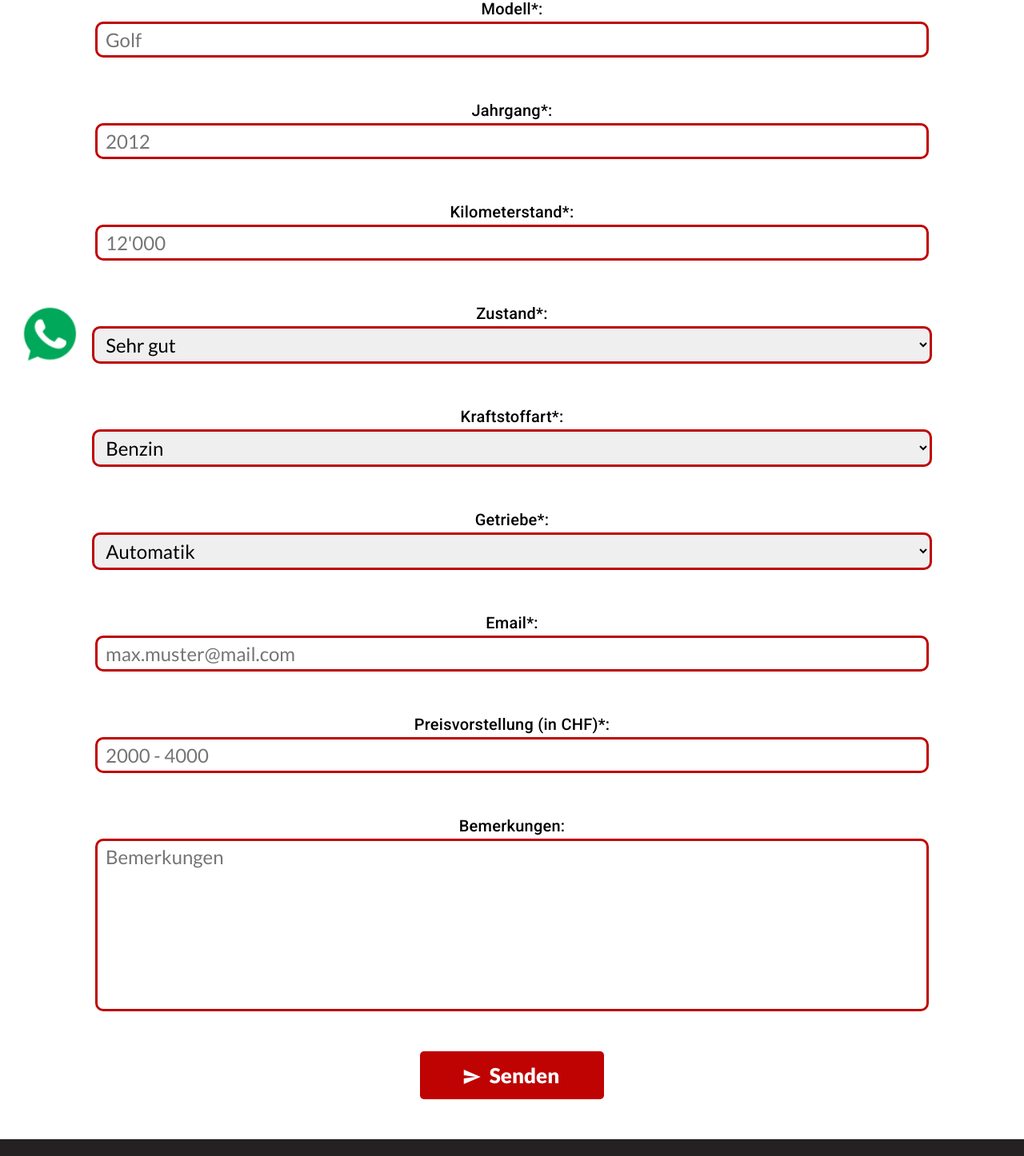
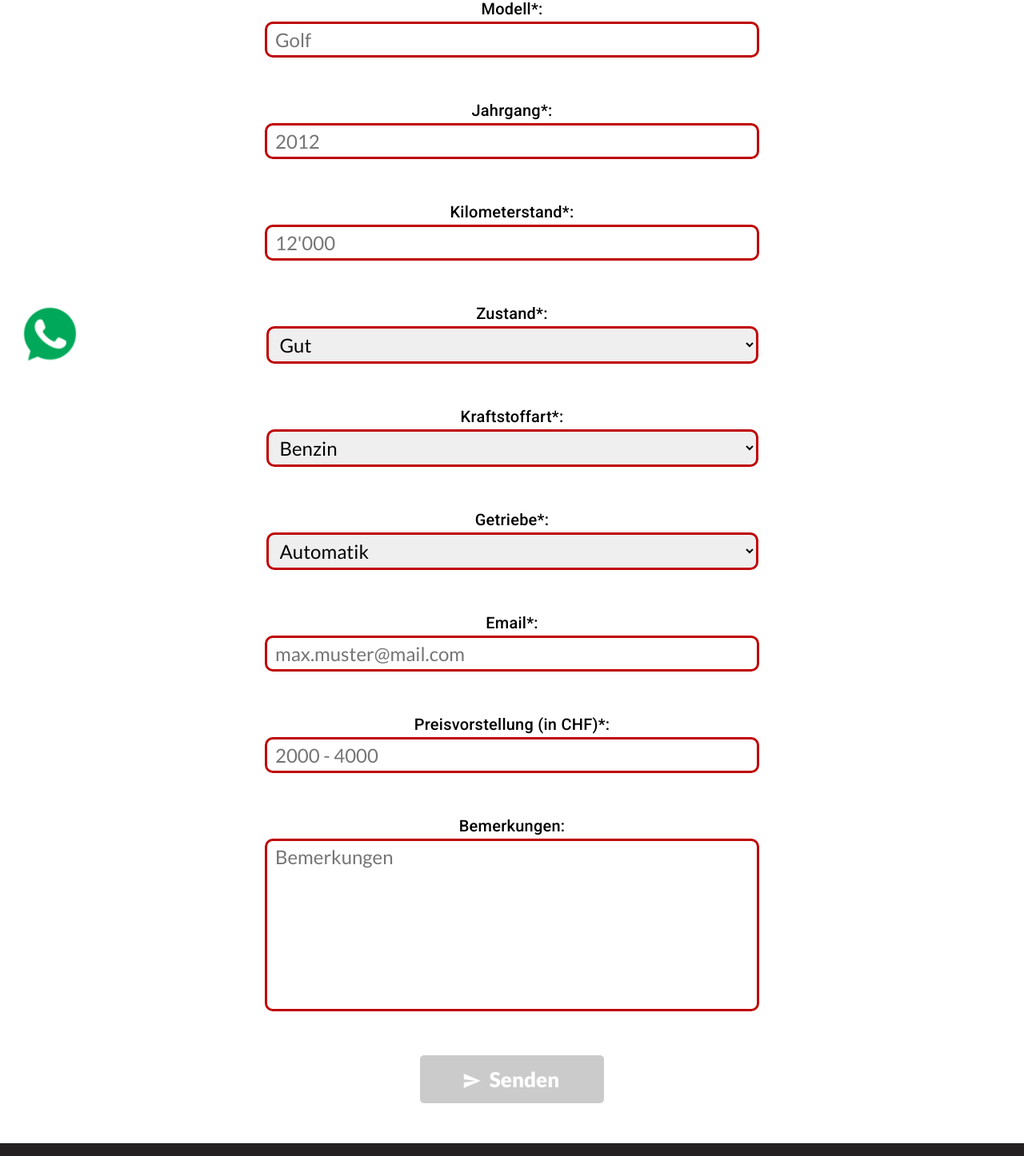
Before and after one commit to donqemal/lrl-cars-and-cargo, an Angular app: page /verkaufen in a window 1280 px wide. Shown: the part 320-1766 px from the top of the page at 80% size. Built offline with nearby package versions, Linux system fonts and the light colour scheme.

Commit message:
dont allow to send a mail, if required fields are empty

```diff
--- a/src/app/sell/sell.component.html
+++ b/src/app/sell/sell.component.html
@@ -1,19 +1,22 @@
 <h1>Angaben Fahrzeug / Person</h1>
-<form [formGroup]="carForm">
+
+<form [formGroup]="carForm" class="form-container">
+  <div class="input-group">
     <h2>Marke*:</h2>
-  <input #marke placeholder="VW" type="text" required>
+    <input [(ngModel)]="car.marke" [ngModelOptions]="{standalone: true}" placeholder="VW" type="text" required>
 
     <h2>Modell*:</h2>
-  <input #modell placeholder="Golf" type="text" required>
+    <input [(ngModel)]="car.modell" [ngModelOptions]="{standalone: true}" placeholder="Golf" type="text" required>
 
     <h2>Jahrgang*:</h2>
-  <input #jahrgang placeholder="2012" type="text" required>
+    <input [(ngModel)]="car.jahrgang" [ngModelOptions]="{standalone: true}" placeholder="2012" type="number" required>
 
     <h2>Kilometerstand*:</h2>
-  <input #kilometerstand placeholder="12'000" type="number" required>
+    <input [(ngModel)]="car.kilometerstand" [ngModelOptions]="{standalone: true}" placeholder="12'000" type="number"
+           required>
 
     <h2>Zustand*:</h2>
-  <select #zustand required>
+    <select [(ngModel)]="car.zustand" [ngModelOptions]="{standalone: true}" required>
       <option value="Sehr Gut">Sehr gut</option>
       <option value="Gut">Gut</option>
       <option value="Mittelmässig">Mittelmässig</option>
@@ -22,42 +25,37 @@
     </select>
 
     <h2>Kraftstoffart*:</h2>
-  <select #kraftstoffart required>
+    <select [(ngModel)]="car.kraftstoffart" [ngModelOptions]="{standalone: true}" required>
       <option value="Benzin">Benzin</option>
       <option value="Diesel">Diesel</option>
     </select>
+  </div>
 
+  <div class="input-group right">
     <h2>Getriebe*:</h2>
-  <select #getriebe required>
+    <select [(ngModel)]="car.getriebe" [ngModelOptions]="{standalone: true}" required>
       <option value="Automatik">Automatik</option>
       <option value="Manuell">Manuell</option>
     </select>
 
     <h2>Email*:</h2>
-  <input #email placeholder="max.muster@mail.com" type="text" required>
+    <input [(ngModel)]="car.email" [ngModelOptions]="{standalone: true}" placeholder="max.muster@mail.com" type="text"
+           required>
 
     <h2>Preisvorstellung (in CHF)*:</h2>
-  <input #preisvorstellung placeholder="2000 - 4000" type="text" required>
+    <input [(ngModel)]="car.preisvorstellung" [ngModelOptions]="{standalone: true}" placeholder="2000 - 4000"
+           type="text" required>
 
     <h2>Bemerkungen:</h2>
-  <textarea #bemerkungen placeholder="Bemerkungen" class="remarks" ></textarea>
+    <textarea [(ngModel)]="car.bemerkungen" [ngModelOptions]="{standalone: true}" placeholder="Bemerkungen"
+              class="remarks"></textarea>
+  </div>
+</form>
 
 <div class="submit">
-    <button (click)="sendMail(
-      marke.value,
-      modell.value,
-      jahrgang.value,
-      kilometerstand.value,
-      zustand.value,
-      kraftstoffart.value,
-      getriebe.value,
-      email.value,
-      preisvorstellung.value,
-      bemerkungen.value
-    )">
+  <button [disabled]="!checkFieldsFilled()" (click)="sendMail()">
     <mat-icon fontIcon="send" style=""></mat-icon>
     Senden
   </button>
 </div>
-</form>
 <app-footer></app-footer>
--- a/src/app/sell/sell.component.scss
+++ b/src/app/sell/sell.component.scss
@@ -5,26 +5,31 @@ h1 {
   font-size: 28px;
   text-align: center;
 }
-form {
+
+h2 {
+  text-align: center;
+  margin-bottom: 0;
+}
+
+.form-container {
   display: flex;
-  flex-direction: column;
   align-items: center;
   justify-content: center;
   width: 100%;
+  flex-wrap: wrap;
 }
 
-.container {
+.input-group {
   text-align: center;
+  max-width: 750px;
   width: 100%;
 }
 
-.error-message {
-  text-align: left;
-  width: 80%;
-  margin: auto;
+.right {
+  align-self: start;
 }
 
-select, option, textarea, input {
+input, select, textarea {
   width: 80%;
   font-family: Lato-Regular, sans-serif;
   font-size: 24px;
@@ -37,7 +42,7 @@ select, option, textarea, input {
 }
 
 select {
-  width: 82% !important;
+  width: 82%;
 }
 
 .remarks {
@@ -80,19 +85,8 @@ mat-icon {
   margin-right: 5px;
 }
 
-h2 {
-  text-align: left;
-  margin-bottom: 0;
-}
-
 @media screen and (max-width: 768px) {
-  select {
-    width: 82% !important;
-  }
-
-  mat-icon {
-    margin-bottom: -2px;
-    margin-left: -3px;
-    margin-right: 5px;
+  .input-group {
+    max-width: 100%;
   }
 }
--- a/src/app/sell/sell.component.ts
+++ b/src/app/sell/sell.component.ts
@@ -1,21 +1,25 @@
 import {Component} from '@angular/core';
-import {FormBuilder, FormsModule, ReactiveFormsModule, Validators} from "@angular/forms";
-import {KeyValuePipe, NgForOf, NgIf} from "@angular/common";
+import {FormControl, FormGroup, FormsModule, ReactiveFormsModule, Validators} from "@angular/forms";
+import {KeyValuePipe, NgClass, NgForOf, NgIf} from "@angular/common";
 import {HttpClient, HttpClientModule, HttpHeaders} from "@angular/common/http";
 import {ToastrService} from "ngx-toastr";
 import {MatIcon} from "@angular/material/icon";
 import {FooterComponent} from "../footer/footer.component";
+import {MatFormField, MatFormFieldModule} from "@angular/material/form-field";
+import {MatInput, MatInputModule} from "@angular/material/input";
+import {MatButton} from "@angular/material/button";
 
 export type Car = {
   marke: string;
   modell: string;
-  erstzulassung: string;
-  kilometerstand: number;
+  jahrgang: number | null;
+  kilometerstand: number | null;
   zustand: string;
   kraftstoffart: string;
   getriebe: string;
   email: string;
-  bemerkungen: string;
+  bemerkungen?: string;
+  preisvorstellung: number | null;
 }
 
 @Component({
@@ -25,45 +29,53 @@ export type Car = {
     KeyValuePipe,
     NgForOf,
     NgIf,
-    FormsModule,
     HttpClientModule,
     ReactiveFormsModule,
     MatIcon,
-    FooterComponent
+    FooterComponent,
+    MatFormField,
+    MatInput,
+    MatButton,
+    MatFormFieldModule,
+    MatInputModule,
+    NgClass,
+    FormsModule
   ],
   templateUrl: './sell.component.html',
-  styleUrl: './sell.component.scss'
+  styleUrl: './sell.component.scss',
 })
 export class SellComponent {
-  constructor(private http: HttpClient, private fb: FormBuilder, private toast: ToastrService) {
+  car: Car = {
+    marke: '',
+    modell: '',
+    jahrgang: null,
+    kilometerstand: null,
+    zustand: 'Gut',
+    kraftstoffart: 'Benzin',
+    getriebe: 'Automatik',
+    email: '',
+    preisvorstellung: null,
+    bemerkungen: ''
+  };
+
+  carForm = new FormGroup({
+    marke: new FormControl('', Validators.required),
+    modell: new FormControl('', Validators.required),
+    jahrgang: new FormControl(null, Validators.required),
+    kilometerstand: new FormControl(null, Validators.required),
+    zustand: new FormControl('', Validators.required),
+    kraftstoffart: new FormControl('', Validators.required),
+    getriebe: new FormControl('', Validators.required),
+    preisvorstellung: new FormControl(null, Validators.required),
+    email: new FormControl('', [Validators.required, Validators.email]),
+    bemerkungen: new FormControl('')
+  });
+
+  constructor(private http: HttpClient, private toast: ToastrService) {
   }
 
-  carForm = this.fb.group({
-    marke: ['', Validators.required],
-    modell: ['', Validators.required],
-    erstzulassung: ['', Validators.required],
-    kilometerstand: [null, Validators.required],
-    zustand: ['', Validators.required],
-    kraftstoffart: ['', Validators.required],
-    getriebe: ['', Validators.required],
-    email: ['', Validators.required, Validators.email],
-    bemerkungen: [''],
-  });
-
-
-  sendMail(
-    marke: string,
-    modell: string,
-    jahrgang: string,
-    kilometerstand: string,
-    zustand: string,
-    kraftstoffart: string,
-    getriebe: string,
-    email: string,
-    preisvorstellung: string,
-    bemerkungen: string,
-  ) {
-    let url = "https://formspree.io/f/mleqagyd";
+  sendMail() {
+    let url = "https://formspree.io/f/moqgyjrw";
 
     const httpOptions = {
       headers: new HttpHeaders({
@@ -73,25 +85,45 @@ export class SellComponent {
     };
 
     let data = `
-      Marke=${marke}&
-      Modell=${modell}&
-      Jahrgang=${jahrgang}&
-      Kilometerstand=${kilometerstand}&
-      Zustand=${zustand}&
-      Kraftstoffart=${kraftstoffart}&
-      Getriebe=${getriebe}&
-      Email=${email}&
-      Preisvorstellung=${preisvorstellung}&
-      Bemerkungen=${bemerkungen}`;
+      Marke=${this.car.marke}&
+      Modell=${this.car.modell}&
+      Jahrgang=${this.car.jahrgang}&
+      Kilometerstand=${this.car.kilometerstand}&
+      Zustand=${this.car.zustand}&
+      Kraftstoffart=${this.car.kraftstoffart}&
+      Getriebe=${this.car.getriebe}&
+      Email=${this.car.email}&
+      Preisvorstellung=${this.car.preisvorstellung}&
+      Bemerkungen=${this.car.bemerkungen}`;
 
     this.http.post<any>(url, data, httpOptions).subscribe({
       next: () => {
         this.toast.success('Ihre Anfrage wurde erfolgreich versendet!', undefined, {positionClass: 'toast-top-center'});
-        this.carForm.reset();
+        this.car = {
+          marke: '',
+          modell: '',
+          jahrgang: null,
+          kilometerstand: null,
+          zustand: 'Gut',
+          kraftstoffart: 'Benzin',
+          getriebe: 'Automatik',
+          email: '',
+          preisvorstellung: null,
+          bemerkungen: ''
+        }
       },
       error: () => {
         this.toast.error('Ihre Anfrage konnte nicht versendet werden! Bitte versuchen Sie es erneut', undefined, {positionClass: 'toast-top-center'});
       }
     })
   }
+
+  checkFieldsFilled() {
+    const isEmailValid = /^[^\s@]+@[^\s@]+\.[^\s@]+$/.test(this.car.email);
+    const areOtherFieldsFilled = Object.keys(this.car)
+      .filter(key => key !== 'bemerkungen')
+      .every(key => (this.car as any)[key]);
+
+    return isEmailValid && areOtherFieldsFilled;
+  }
 }
```
Lines whose indentation alone changed are shown as unchanged.
